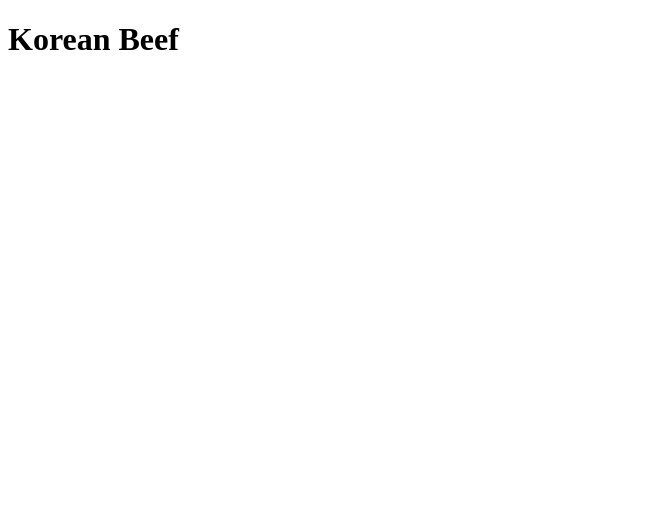
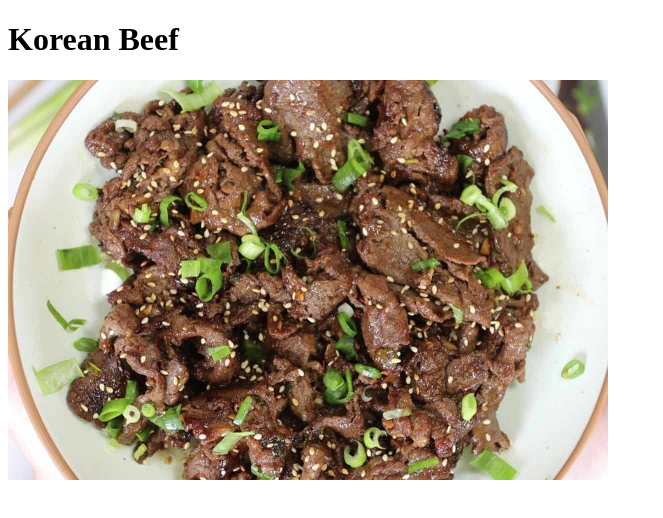
Before and after one commit to khoogterp/odin-recipes, a plain HTML site: page recipes/kbeef.html in a window 1280 px wide. Shown: the whole page, without its empty margins (0-663 px from the left). Drawn offline with Linux system fonts and the light colour scheme.

Commit message:
Add a images directory and photos
Added a directory called images/ and added two photos to it. One is
on the kbeef recipe page and the other is a secondary option.

```diff
--- a/recipes/kbeef.html
+++ b/recipes/kbeef.html
@@ -6,5 +6,6 @@
 </head>
 <body>
     <h1>Korean Beef</h1>
+    <img src="../images/kbeef-bowl2.jpg" alt="A yummy looking bowl of korean beef" height="400" width="600">
 </body>
 </html>
```
Also changed, not shown: images/kbeef-bowl.jpeg (added), images/kbeef-bowl2.jpg (added).
